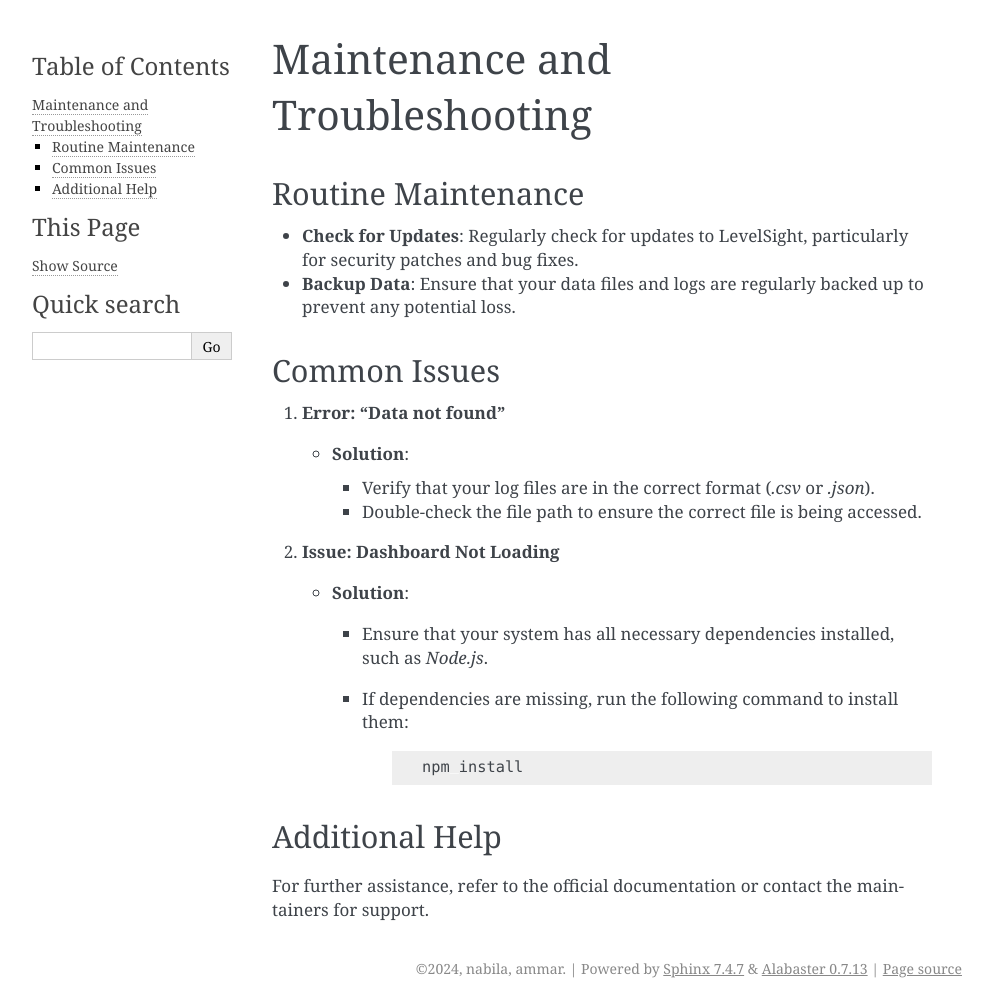
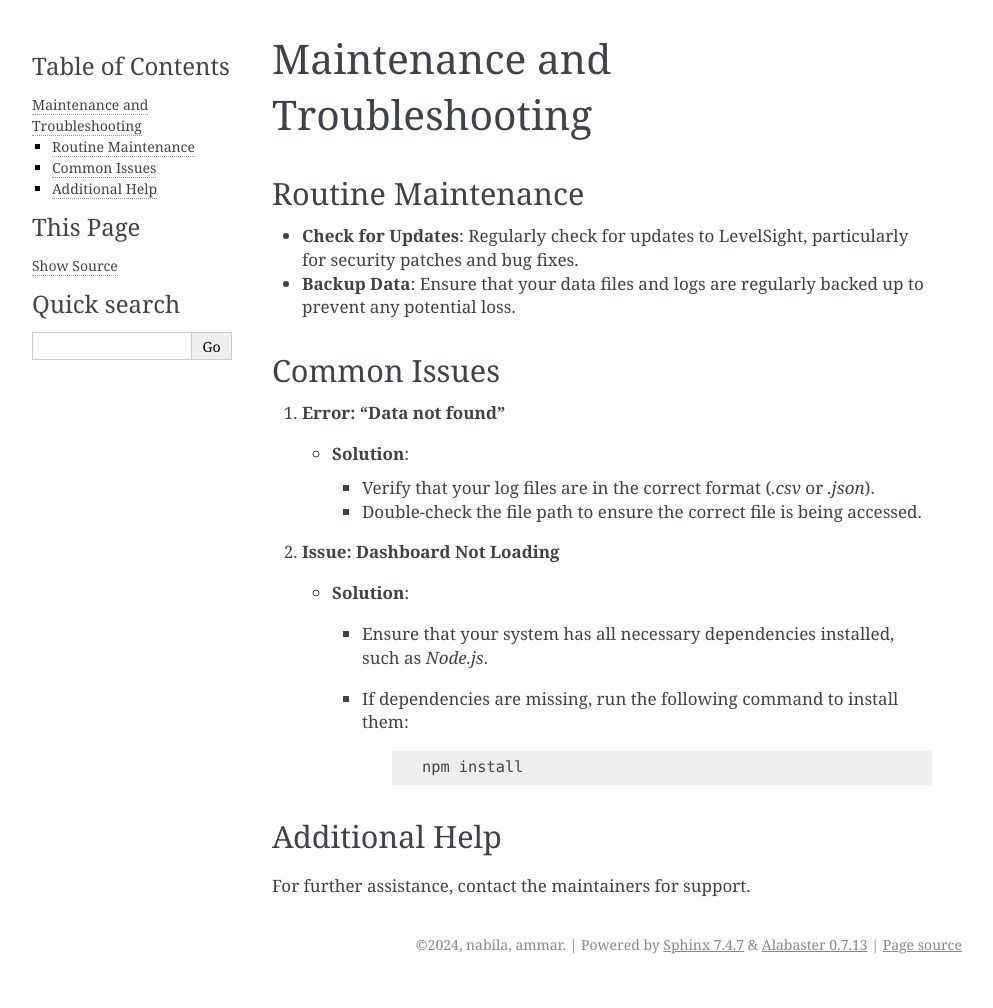
Before and after one commit to ammanis/levelSight-simple-game-analytic-tool, a Sphinx documentation site: the page built from docs/source/maintain_troubleshoot.rst, in a window 1280 px wide. Shown: the whole page, without its empty margins (148-1141 px from the left). Built offline with Sphinx 7.4.7, drawn with Linux system fonts in a browser that asks for light colours; after the commit the page ends 984 px from its top, so only the background shows below that.

Commit message:
Update maintain_troubleshoot.rst

```diff
--- a/docs/source/maintain_troubleshoot.rst
+++ b/docs/source/maintain_troubleshoot.rst
@@ -27,4 +27,4 @@ Common Issues
 
 Additional Help
 ---------------
-For further assistance, refer to the official documentation or contact the maintainers for support.
+For further assistance, contact the maintainers for support.
```
